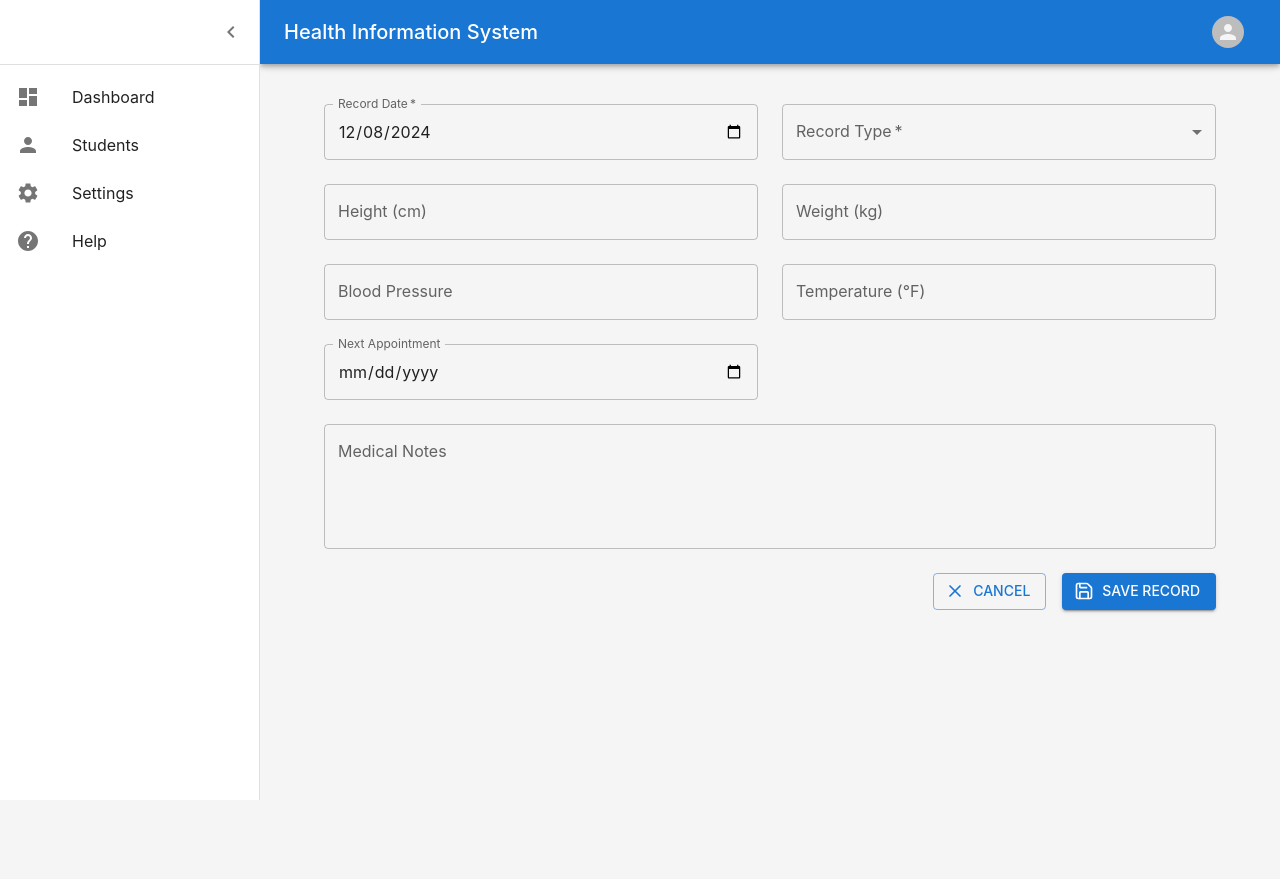
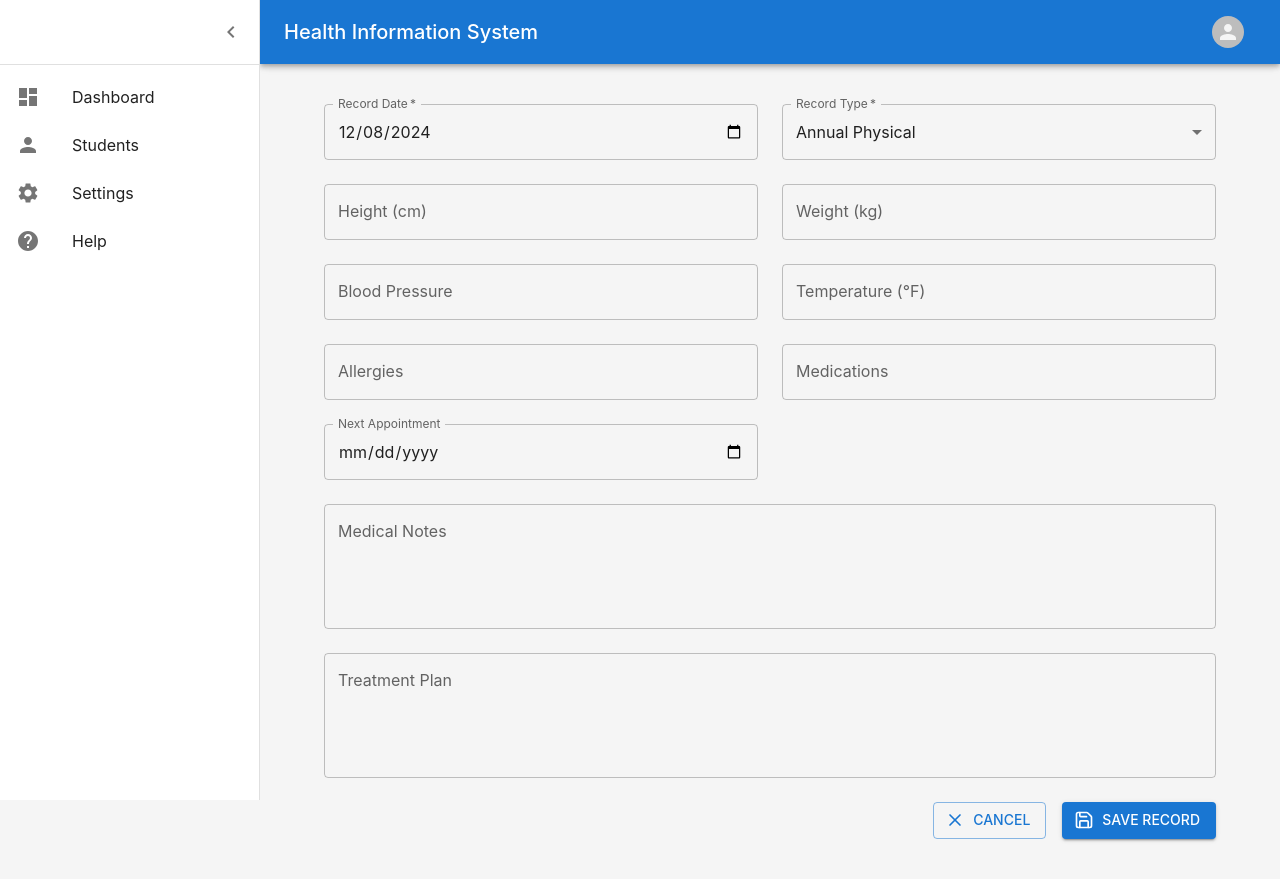
Before and after one commit to itechpillar/health-info-system, a React (Create React App) app in the folder client/: page /health-records/new in a window 1280 px wide. Before the commit the page ends 800 px from the top, so only its background shows below. Built offline with nearby package versions, Linux system fonts and the light colour scheme; sample sign-in values are in the browser's storage.

Commit message:
updates to create first health record and update health record

```diff
--- a/client/src/components/Dashboard.js
+++ b/client/src/components/Dashboard.js
@@ -284,12 +284,19 @@ const Dashboard = () => {
   };
 
   const handleEditHealthRecord = (record, e) => {
-    e.preventDefault();
+    if (e) {
+      e.preventDefault();
+      e.stopPropagation();
+    }
     setSelectedHealthRecord(record);
     setIsHealthRecordFormOpen(true);
   };
 
-  const handleAddHealthRecord = (student) => {
+  const handleAddHealthRecord = (student, e) => {
+    if (e) {
+      e.preventDefault();
+      e.stopPropagation();
+    }
     setSelectedStudent(student);
     setSelectedHealthRecord(null);
     setIsHealthRecordFormOpen(true);
@@ -302,10 +309,18 @@ const Dashboard = () => {
 
   const handleHealthRecordSubmit = async (formData) => {
     try {
+      const recordData = {
+        ...formData,
+        studentId: selectedStudent.id,
+        temperature: formData.temperature ? parseFloat(formData.temperature) : null,
+        height: formData.height ? parseFloat(formData.height) : null,
+        weight: formData.weight ? parseFloat(formData.weight) : null
+      };
+
       if (selectedHealthRecord) {
-        await axios.put(`${HEALTH_RECORDS_API}/${selectedHealthRecord.id}`, formData);
+        await axios.put(`${HEALTH_RECORDS_API}/${selectedHealthRecord.id}`, recordData);
       } else {
-        await axios.post(HEALTH_RECORDS_API, { ...formData, studentId: selectedStudent.id });
+        await axios.post(HEALTH_RECORDS_API, recordData);
       }
 
       // Refresh health records
@@ -316,7 +331,7 @@ const Dashboard = () => {
       handleHealthRecordFormClose();
     } catch (error) {
       console.error('Error saving health record:', error);
-      throw error; // Let the form handle the error
+      throw error;
     }
   };
 
--- a/client/src/components/HealthRecordForm.js
+++ b/client/src/components/HealthRecordForm.js
@@ -25,28 +25,37 @@ const RECORD_TYPES = [
 const HealthRecordForm = ({ initialData, studentName, onSubmit, onCancel }) => {
   const [formData, setFormData] = useState({
     recordDate: new Date().toISOString().split('T')[0],
-    recordType: '',
+    recordType: 'Annual Physical',
     height: '',
     weight: '',
     bloodPressure: '',
     temperature: '',
-    nextAppointment: '',
-    medicalNotes: ''
+    allergies: '',
+    medications: '',
+    medicalNotes: '',
+    treatmentPlan: '',
+    nextAppointment: ''
   });
   const [loading, setLoading] = useState(false);
   const [error, setError] = useState(null);
 
   useEffect(() => {
     if (initialData) {
+      const recordDate = initialData.recordDate ? new Date(initialData.recordDate).toISOString().split('T')[0] : '';
+      const nextAppointment = initialData.nextAppointment ? new Date(initialData.nextAppointment).toISOString().split('T')[0] : '';
+
       setFormData({
-        recordDate: initialData.recordDate?.split('T')[0] || '',
-        recordType: initialData.recordType || '',
+        recordDate: recordDate || new Date().toISOString().split('T')[0],
+        recordType: initialData.recordType || 'Annual Physical',
         height: initialData.height || '',
         weight: initialData.weight || '',
         bloodPressure: initialData.bloodPressure || '',
         temperature: initialData.temperature || '',
-        nextAppointment: initialData.nextAppointment?.split('T')[0] || '',
-        medicalNotes: initialData.medicalNotes || ''
+        allergies: initialData.allergies || '',
+        medications: initialData.medications || '',
+        medicalNotes: initialData.medicalNotes || '',
+        treatmentPlan: initialData.treatmentPlan || '',
+        nextAppointment: nextAppointment || ''
       });
     }
   }, [initialData]);
@@ -176,6 +185,25 @@ const HealthRecordForm = ({ initialData, studentName, onSubmit, onCancel }) => {
           <Grid item xs={12} sm={6}>
             <TextField
               fullWidth
+              label="Allergies"
+              name="allergies"
+              value={formData.allergies}
+              onChange={handleInputChange}
+            />
+          </Grid>
+          <Grid item xs={12} sm={6}>
+            <TextField
+              fullWidth
+              label="Medications"
+              name="medications"
+              value={formData.medications}
+              onChange={handleInputChange}
+            />
+          </Grid>
+
+          <Grid item xs={12} sm={6}>
+            <TextField
+              fullWidth
               label="Next Appointment"
               type="date"
               name="nextAppointment"
@@ -193,6 +221,17 @@ const HealthRecordForm = ({ initialData, studentName, onSubmit, onCancel }) => {
               label="Medical Notes"
               name="medicalNotes"
               value={formData.medicalNotes}
+              onChange={handleInputChange}
+            />
+          </Grid>
+          <Grid item xs={12}>
+            <TextField
+              fullWidth
+              multiline
+              rows={4}
+              label="Treatment Plan"
+              name="treatmentPlan"
+              value={formData.treatmentPlan}
               onChange={handleInputChange}
             />
           </Grid>
```
Also changed, not shown: 1 other file (tests, documents, lock files or other folders).
